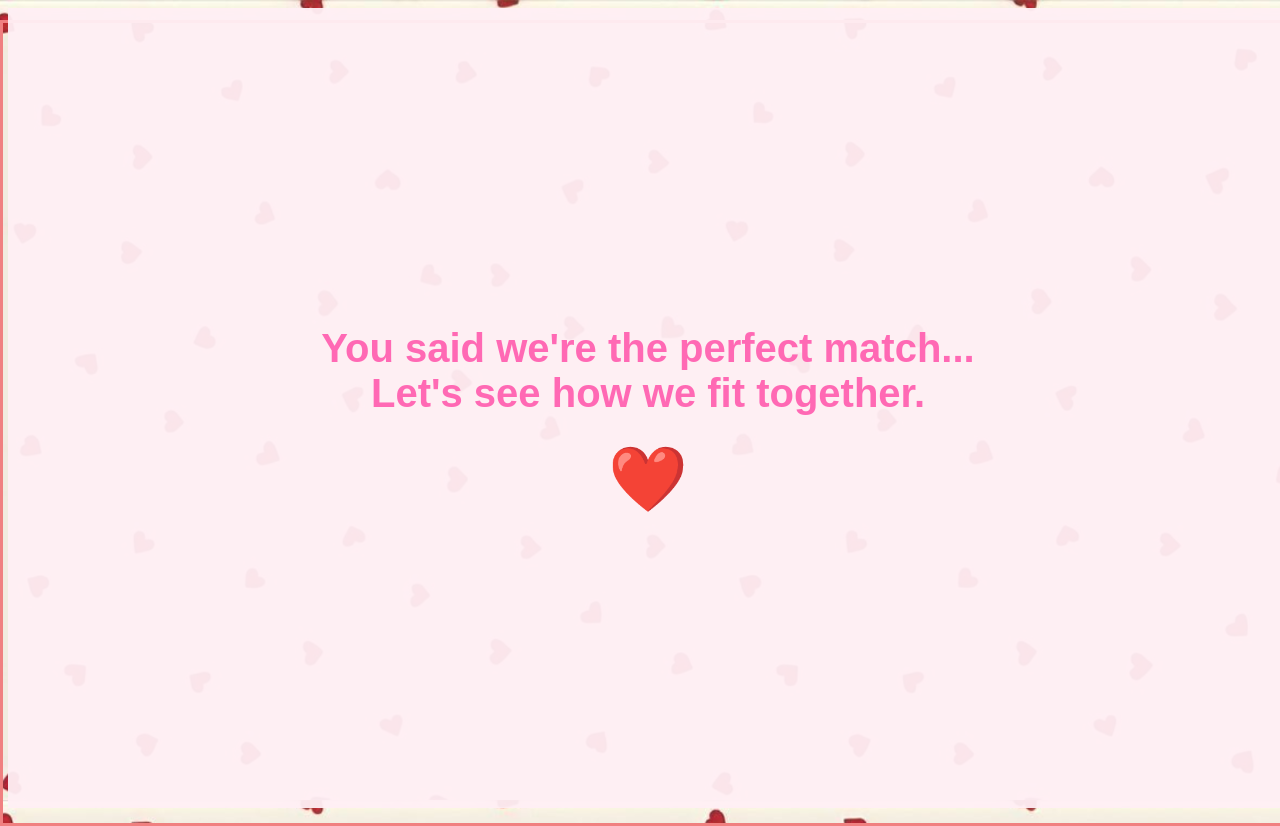
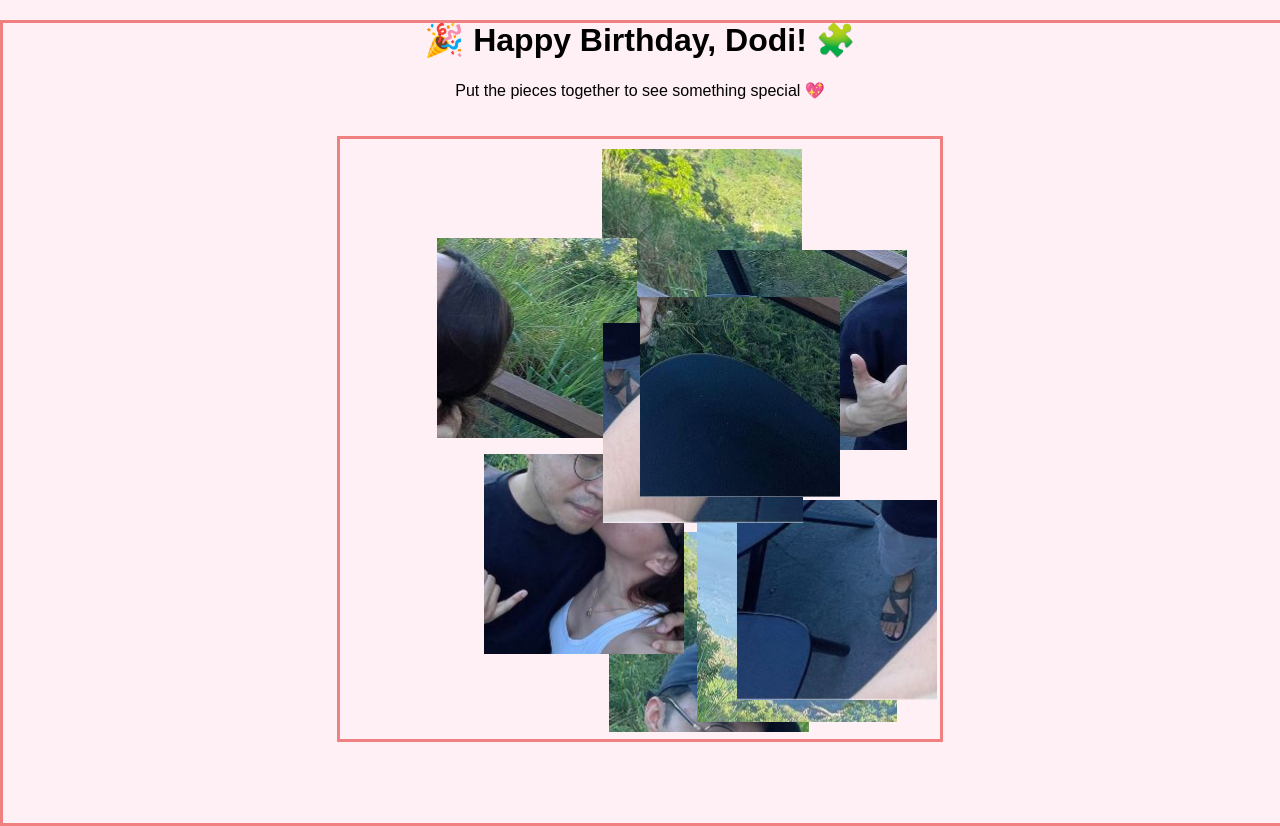
Before and after one commit to mcielov/Surprise, a plain HTML site: page index.html in a window 1280 px wide. Drawn offline with Linux system fonts and the light colour scheme.

Commit message:
Add index.html

```diff
--- a/index.html
+++ b/index.html
@@ -4,48 +4,16 @@
   <meta charset="UTF-8">
   <title>Happy Birthday Puzzle 💖</title>
   <style>
-    @font-face {
-      font-family: 'Quicksand';
-      src: url('https://fonts.googleapis.com/css2?family=Quicksand:wght@400;700&display=swap');
-    }
     body {
-      font-family: 'Quicksand', sans-serif;
+      font-family: sans-serif;
       text-align: center;
-      background: #fff0f5 url('background.png') no-repeat center center fixed;
-      background-size: cover;
+      background: #fff0f5;
       overflow: hidden;
-    }
-    #start-screen {
-      position: absolute;
-      width: 100%;
-      height: 100%;
-      background: rgba(255, 240, 245, 0.95);
-      display: flex;
-      flex-direction: column;
-      justify-content: center;
-      align-items: center;
-      z-index: 2;
-    }
-    #start-screen h1 {
-      font-size: 2.5rem;
-      color: #ff69b4;
-    }
-    #start-heart {
-      font-size: 4rem;
-      color: red;
-      cursor: pointer;
-      animation: pulse 1s infinite;
-    }
-    @keyframes pulse {
-      0% { transform: scale(1); }
-      50% { transform: scale(1.1); }
-      100% { transform: scale(1); }
     }
     canvas {
       border: 3px solid #f08080;
       margin-top: 20px;
       cursor: grab;
-      z-index: 1;
     }
     #confetti {
       position: absolute;
@@ -62,35 +30,19 @@
   </style>
 </head>
 <body>
-  <div id="start-screen">
-    <h1>You said we're the perfect match...<br>Let's see how we fit together.</h1>
-    <div id="start-heart">❤️</div>
-  </div>
-
-  <h1 style="display:none;" id="main-title">🎉 Happy Birthday, Dodi! 🧩</h1>
-  <p style="display:none;" id="main-instruction">Put the pieces together to see something special 💖</p>
-  <canvas id="puzzle" style="display:none;"></canvas>
+  <h1>🎉 Happy Birthday, Dodi! 🧩</h1>
+  <p>Put the pieces together to see something special 💖</p>
+  <canvas id="puzzle"></canvas>
   <canvas id="confetti"></canvas>
   <div id="message">💗 You completed the puzzle! I love you 💗</div>
-  <audio id="bg-music" autoplay loop>
-    <source src="spring-snow-10cm.mp3" type="audio/mpeg">
-  </audio>
 
   <script>
-    document.getElementById("start-heart").onclick = function () {
-      document.getElementById("start-screen").style.display = "none";
-      document.getElementById("main-title").style.display = "block";
-      document.getElementById("main-instruction").style.display = "block";
-      document.getElementById("puzzle").style.display = "block";
-      document.getElementById("bg-music").play();
-    };
-
     const canvas = document.getElementById("puzzle");
     const ctx = canvas.getContext("2d");
     const img = new Image();
     img.src = "puzzle.jpg";
 
-    const rows = 3, cols = 4; // 12 pieces
+    const rows = 3, cols = 3;
     let pieces = [];
     let pieceWidth, pieceHeight;
     let dragging = null, offsetX = 0, offsetY = 0;
@@ -107,7 +59,7 @@
           pieces.push({
             sx: x * pieceWidth,
             sy: y * pieceHeight,
-            x: Math.random() * (canvas.width - pieceWidth), // now inside canvas for testing
+            x: Math.random() * (canvas.width - pieceWidth),
             y: Math.random() * (canvas.height - pieceHeight),
             correctX: x * pieceWidth,
             correctY: y * pieceHeight,
@@ -121,21 +73,7 @@
     function draw() {
       ctx.clearRect(0, 0, canvas.width, canvas.height);
       for (let p of pieces) {
-        ctx.save();
-        ctx.beginPath();
-        ctx.moveTo(p.x + 10, p.y);
-        ctx.lineTo(p.x + pieceWidth - 10, p.y);
-        ctx.quadraticCurveTo(p.x + pieceWidth, p.y, p.x + pieceWidth, p.y + 10);
-        ctx.lineTo(p.x + pieceWidth, p.y + pieceHeight - 10);
-        ctx.quadraticCurveTo(p.x + pieceWidth, p.y + pieceHeight, p.x + pieceWidth - 10, p.y + pieceHeight);
-        ctx.lineTo(p.x + 10, p.y + pieceHeight);
-        ctx.quadraticCurveTo(p.x, p.y + pieceHeight, p.x, p.y + pieceHeight - 10);
-        ctx.lineTo(p.x, p.y + 10);
-        ctx.quadraticCurveTo(p.x, p.y, p.x + 10, p.y);
-        ctx.closePath();
-        ctx.clip();
         ctx.drawImage(img, p.sx, p.sy, pieceWidth, pieceHeight, p.x, p.y, pieceWidth, pieceHeight);
-        ctx.restore();
       }
     }
 
@@ -190,6 +128,7 @@
       }
     }
 
+    // Confetti 🎉
     const confettiCanvas = document.getElementById("confetti");
     const confettiCtx = confettiCanvas.getContext("2d");
     confettiCanvas.width = window.innerWidth;
```
